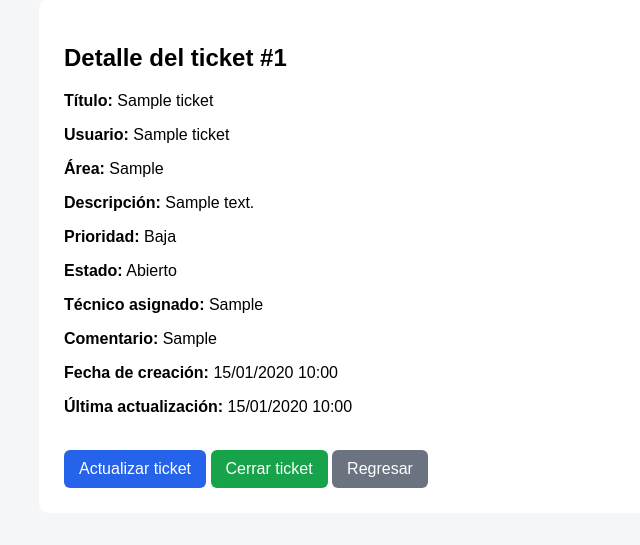
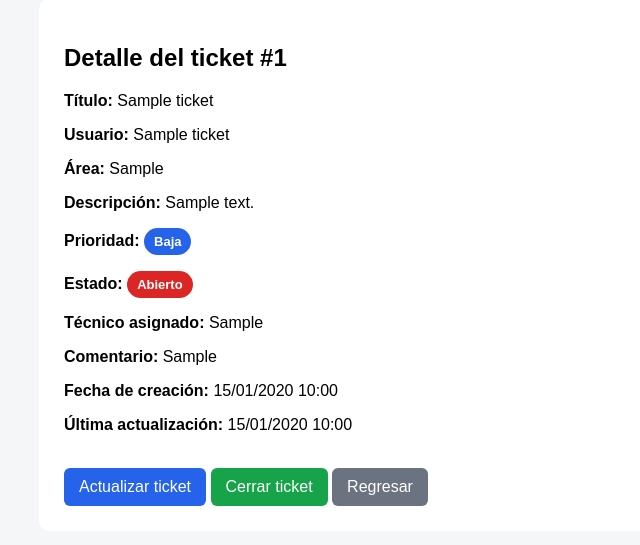
Before and after one commit to cristiangael381/sistema-tickets-soporte, a Django app: page /ticket/1/ in a window 1280 px wide. Shown: the part 227-772 px from the top of the page, without its empty margins (0-640 px from the left). Run offline with Django 5.2, Linux system fonts and the light colour scheme; tables that the repository leaves empty hold one stand-in row (values such as "Sample post").

Commit message:
Mejora diseño visual de estados y prioridades

```diff
--- a/tickets/templates/tickets/base.html
+++ b/tickets/templates/tickets/base.html
@@ -97,6 +97,42 @@
         label {
             font-weight: bold;
         }
+	        .badge {
+            padding: 6px 10px;
+            border-radius: 20px;
+            color: white;
+            font-size: 13px;
+            font-weight: bold;
+            display: inline-block;
+        }
+
+        .estado-abierto {
+            background: #dc2626;
+        }
+
+        .estado-proceso {
+            background: #f59e0b;
+        }
+
+        .estado-resuelto {
+            background: #16a34a;
+        }
+
+        .estado-cerrado {
+            background: #374151;
+        }
+
+        .prioridad-alta {
+            background: #b91c1c;
+        }
+
+        .prioridad-media {
+            background: #d97706;
+        }
+
+        .prioridad-baja {
+            background: #2563eb;
+        }
     </style>
 </head>
 <body>
--- a/tickets/templates/tickets/detalle_ticket.html
+++ b/tickets/templates/tickets/detalle_ticket.html
@@ -8,8 +8,29 @@
 <p><strong>Usuario:</strong> {{ ticket.nombre_usuario }}</p>
 <p><strong>Área:</strong> {{ ticket.area }}</p>
 <p><strong>Descripción:</strong> {{ ticket.descripcion }}</p>
-<p><strong>Prioridad:</strong> {{ ticket.prioridad }}</p>
-<p><strong>Estado:</strong> {{ ticket.estado }}</p>
+<p>
+    <strong>Prioridad:</strong>
+    {% if ticket.prioridad == 'Alta' %}
+        <span class="badge prioridad-alta">Alta</span>
+    {% elif ticket.prioridad == 'Media' %}
+        <span class="badge prioridad-media">Media</span>
+    {% else %}
+        <span class="badge prioridad-baja">Baja</span>
+    {% endif %}
+</p>
+
+<p>
+    <strong>Estado:</strong>
+    {% if ticket.estado == 'Abierto' %}
+        <span class="badge estado-abierto">Abierto</span>
+    {% elif ticket.estado == 'En proceso' %}
+        <span class="badge estado-proceso">En proceso</span>
+    {% elif ticket.estado == 'Resuelto' %}
+        <span class="badge estado-resuelto">Resuelto</span>
+    {% else %}
+        <span class="badge estado-cerrado">Cerrado</span>
+    {% endif %}
+</p>
 <p><strong>Técnico asignado:</strong> {{ ticket.tecnico_asignado }}</p>
 <p><strong>Comentario:</strong> {{ ticket.comentario }}</p>
 <p><strong>Fecha de creación:</strong> {{ ticket.fecha_creacion|date:"d/m/Y H:i" }}</p>
```
Also changed, not shown: tickets/templates/tickets/inicio.html (+21 -2 lines).
